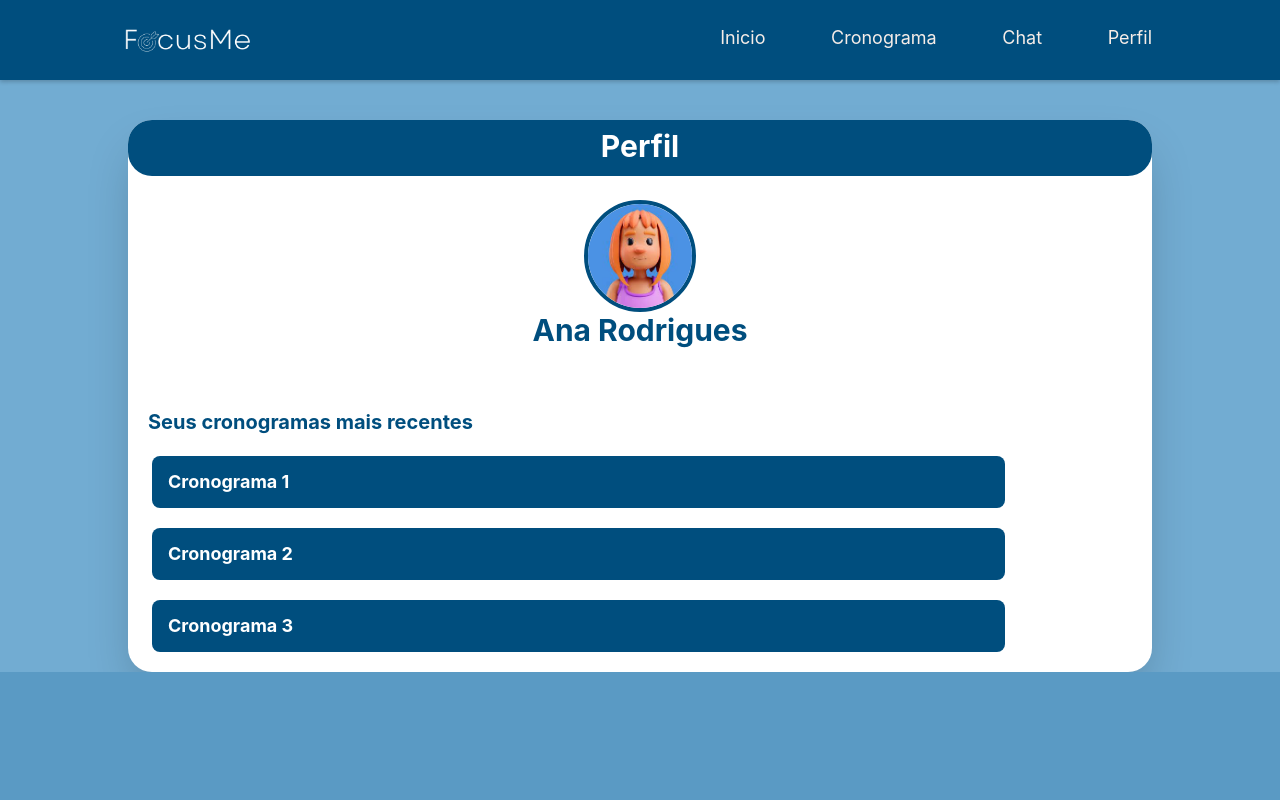
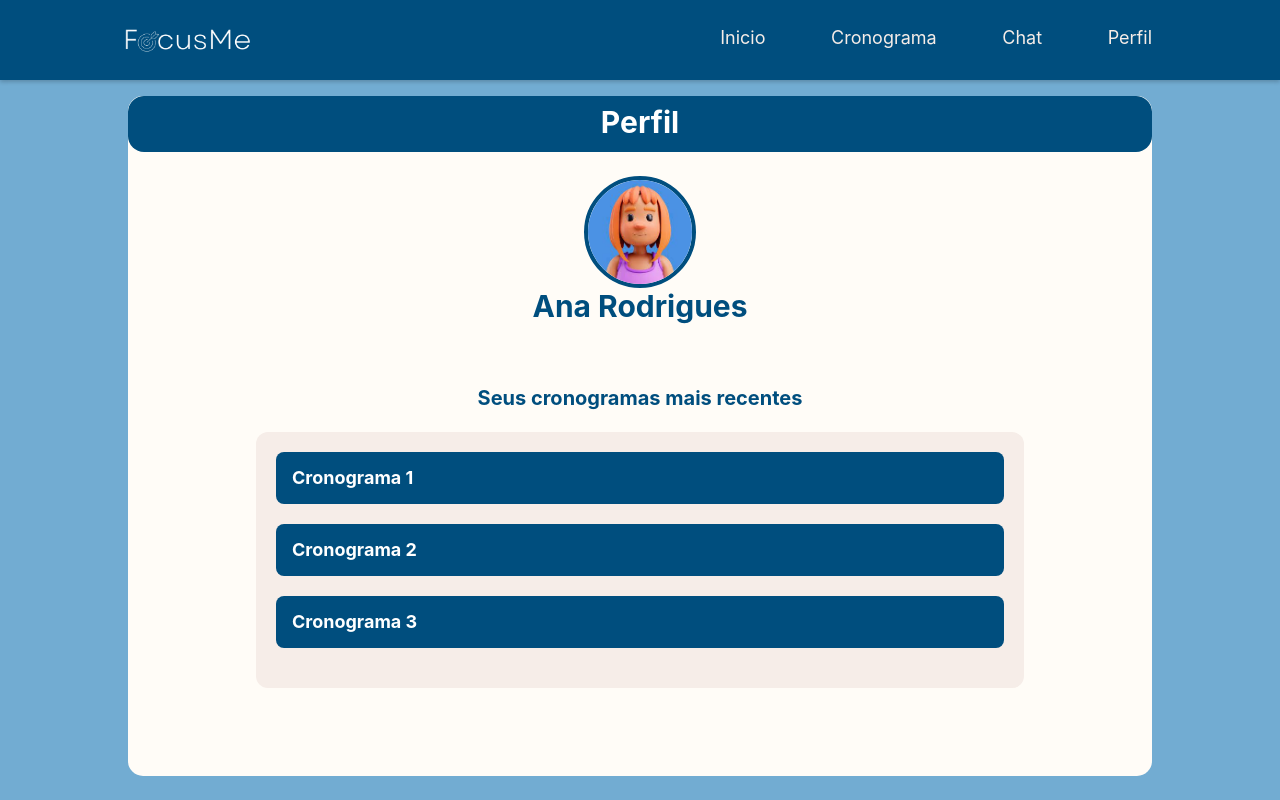
Before and after one commit to Equipe07-DS/FocusMe, a React (Create React App) app in the folder frontend/: page /TelaPerfil in a window 1280 px wide. Built offline with nearby package versions, Linux system fonts and the light colour scheme.

Commit message:
alteração da estilização da tela de perfil

```diff
--- a/frontend/src/componentes/TelaPerfil/TelaPerfil.js
+++ b/frontend/src/componentes/TelaPerfil/TelaPerfil.js
@@ -1,6 +1,6 @@
 import { useState } from "react";
 import Barra from "../Barra/Barra"
-import "./TelaPerfil.module.css";
+import style from "./TelaPerfil.module.css";
 
 
 export default function CompTelaPerfil({
@@ -23,19 +23,19 @@ export default function CompTelaPerfil({
 
   return(
     // Div geral
-    <div className="bg-[#72ACD2] max-w-screen h-auto flex justify-center flex-col items-center overflow-x-hidden">
+    <div className="bg-[#72ACD2] max-w-screen h-screen flex flex-col items-center overflow-x-hidden">
 
       <Barra/>
 
       {/* Card do perfil */}
-      <div className="w-4/5 h-full bg-white rounded-3xl shadow-2xl mt-10">
+      <div className={style.Quadro}>
 
 
         {/* Parte de cima do card, com o título "Perfil" e a foto do usuário */}
         <div className="flex w-full flex-col items-center mb-10 pb-5">
 
           {/* Título perfil */}
-          <div className="bg-[#004E7E] w-full py-2 flex justify-center rounded-b-3xl rounded-t-3xl mb-6">
+          <div className="bg-[#004E7E] w-full py-2 flex justify-center rounded-b-2xl rounded-t-2xl mb-6">
             <h1 className="text-white font-bold text-3xl align-top h-10">Perfil</h1>
           </div>
 
@@ -48,8 +48,9 @@ export default function CompTelaPerfil({
 
         {/* Visualizar cronogramas */}
 
+        <div className="bg-[#F6EDE8] rounded-xl p-5 w-9/12 max-h-64 overflow-y-auto items-center justify-center">
           {/* Cronograma 1 */}
-        <div className="ml-6 w-10/12 max-h-96 overflow-y-auto  bg-[#004E7E] hover:cursor-pointer hover:opacity-90 rounded-lg px-4 py-3 mb-5" onClick={() => setAberto1(!aberto1)}>
+          <div className="w-full max-h-96 overflow-y-auto  bg-[#004E7E] hover:cursor-pointer hover:opacity-90 rounded-lg px-4 py-3 mb-5" onClick={() => setAberto1(!aberto1)}>
             <p className="text-white font-bold text-lg">Cronograma 1</p>
             {aberto1 && (
               <div className="text-white break-words overflow-x-auto bg-[#004E7E] mt-2">{cronograma1}</div>)
@@ -57,7 +58,7 @@ export default function CompTelaPerfil({
           </div>
 
           {/* Cronograma 2 */}
-        <div className="ml-6 w-10/12 max-h-96 overflow-y-auto  bg-[#004E7E] hover:cursor-pointer hover:opacity-90 rounded-lg px-4 py-3 mb-5" onClick={() => setAberto2(!aberto2)}>
+          <div className="w-full max-h-96 overflow-y-auto  bg-[#004E7E] hover:cursor-pointer hover:opacity-90 rounded-lg px-4 py-3 mb-5" onClick={() => setAberto2(!aberto2)}>
             <p className="text-white font-bold text-lg">Cronograma 2</p>
             {aberto2 && (
               <div className="text-white break-words overflow-x-auto bg-[#004E7E] mt-2">{cronograma2}</div>)
@@ -66,13 +67,14 @@ export default function CompTelaPerfil({
 
 
           {/* Cronograma 3 */}
-        <div className="ml-6 w-10/12 max-h-96 overflow-y-auto  bg-[#004E7E] hover:cursor-pointer hover:opacity-90 rounded-lg px-4 py-3 mb-5" onClick={() => setAberto3(!aberto3)}>
+          <div className="w-full max-h-96 overflow-y-auto  bg-[#004E7E] hover:cursor-pointer hover:opacity-90 rounded-lg px-4 py-3 mb-5" onClick={() => setAberto3(!aberto3)}>
             <p className="text-white font-bold text-lg ">Cronograma 3</p>
             {aberto3 && (
               <div className="text-white break-words overflow-x-auto bg-[#004E7E] mt-2">{cronograma3}</div>)
             }
           </div>
 
+        </div>
 
       </div>
 
--- a/frontend/src/componentes/TelaPerfil/TelaPerfil.module.css
+++ b/frontend/src/componentes/TelaPerfil/TelaPerfil.module.css
@@ -5,3 +5,16 @@
 html {
   background-color: #72ACD2;
 }
+
+.Quadro {
+  background-color: #FFFCF7;
+  width: 80vw;
+  height: 85vh;
+  display: flexbox;
+  justify-content: center;
+  justify-items: center;
+  border-radius: 15px;
+  margin-top: 2vh;
+  overflow-y: hidden;
+  overflow-x: hidden;
+}
```
Lines whose indentation alone changed are shown as unchanged.
